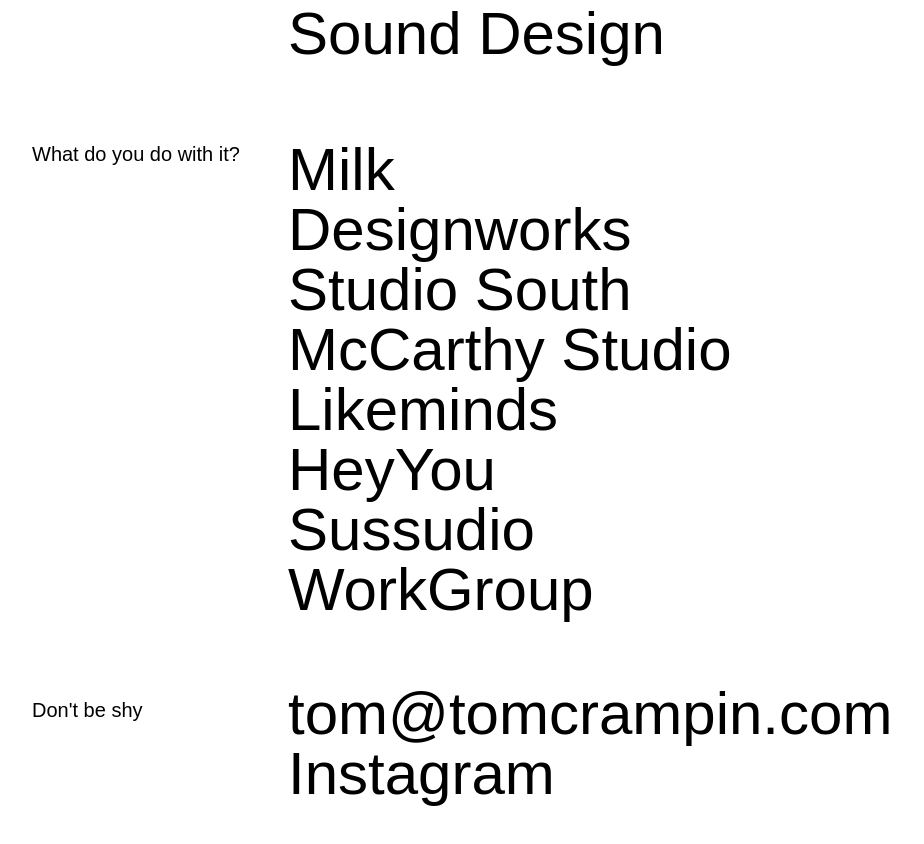
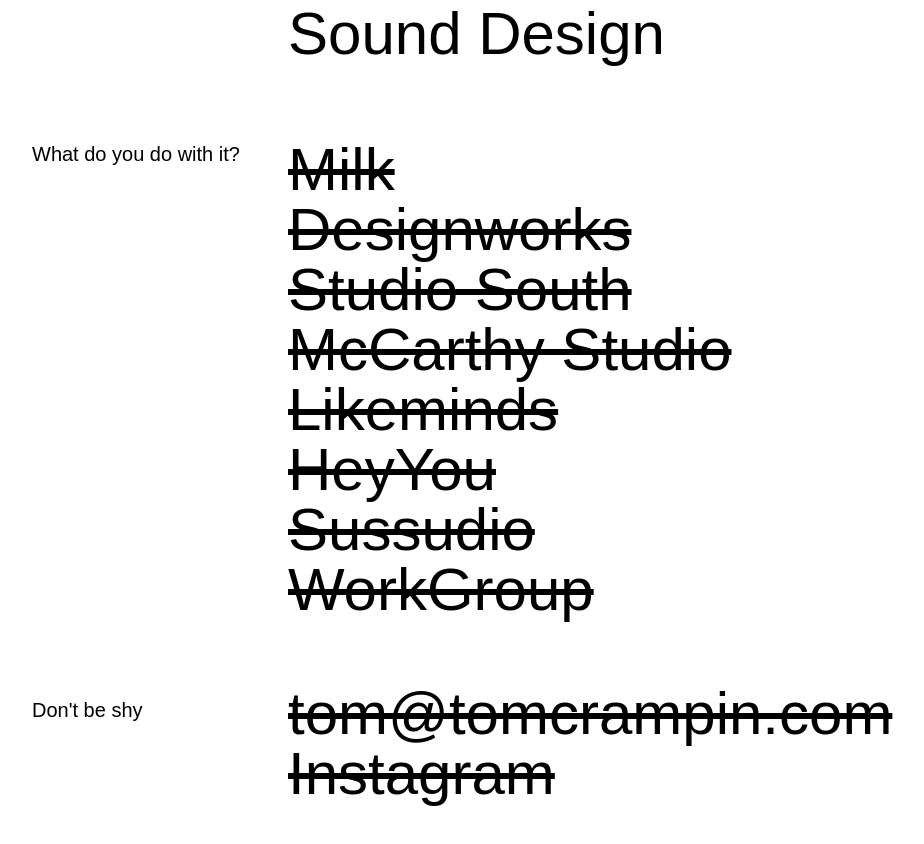
Before and after one commit to maxwellyoung/tom-crampin, a Next.js app: page /about in a window 1280 px wide. Shown: the part 1080-1924 px from the top of the page, without its empty margins (96-1020 px from the left). Built offline with nearby package versions, Linux system fonts and the light colour scheme; a web font is replaced by a local one.

Commit message:
metadata

```diff
--- a/src/app/about/page.tsx
+++ b/src/app/about/page.tsx
@@ -1,6 +1,13 @@
-'use client'
+import { Metadata } from 'next'
 
-import { motion } from 'framer-motion'
+export const metadata: Metadata = {
+	title: 'Tom Crampin | About',
+	description: 'Tom Crampin. Motion designer based in Auckland, New Zealand',
+	keywords:
+		'motion design, creative, new zealand, auckland, artist, sound design, creative',
+	creator: 'Maxwell Young',
+	referrer: 'origin-when-cross-origin',
+}
 
 export default function About() {
 	return (
@@ -8,7 +15,7 @@
 			<div className="flex  flex-col justify-center bg-white py-4 pt-28 text-black">
 				<div className="flex flex-1 flex-row justify-center   sm:mx-32 mx-4">
 					<div className="text-left">
-						<motion.div className="mt-16 flex justify-between">
+						<div className="mt-16 flex justify-between">
 							<p className="white text-md mt-3 w-3/12 sm:text-xl">
 								So, who are you?
 							</p>
@@ -22,7 +29,7 @@
 								Tom Crampin.
 							</p>
 							<hr className="mt-28 h-px border-0 bg-gray-200 dark:bg-gray-700" />
-						</motion.div>
+						</div>
 
 						<div className="mt-16 flex justify-between">
 							<p className="white text-md mt-3 w-3/12 sm:text-xl">
@@ -43,63 +50,46 @@
 								What do you do with it?
 							</p>
 							<p className="white mt-3 w-9/12 text-3xl sm:text-6xl">
-								<motion.a
-									whileHover={{ textDecoration: 'line-through' }}
-									href="https://milk.co.nz/"
-								>
+								<a className="line-through" href="https://milk.co.nz/">
 									Milk
-								</motion.a>
+								</a>
 								<br />
-								<motion.a
-									whileHover={{ textDecoration: 'line-through' }}
-									href="https://designworks.com/"
-								>
+								<a className="line-through" href="https://designworks.com/">
 									Designworks
-								</motion.a>
+								</a>
 								<br />
-								<motion.a
-									whileHover={{ textDecoration: 'line-through' }}
+								<a
+									className="line-through"
 									href="https://www.studiosouth.co.nz/"
 								>
 									Studio South
-								</motion.a>
+								</a>
 								<br />
-								<motion.a
-									whileHover={{ textDecoration: 'line-through' }}
-									href="https://www.mccarthy.studio/"
-								>
+								<a className="line-through" href="https://www.mccarthy.studio/">
 									McCarthy Studio
-								</motion.a>
+								</a>
 								<br />
-								<motion.a
-									whileHover={{ textDecoration: 'line-through' }}
+								<a
+									className="line-through"
 									href="https://www.hellolikeminds.co.nz/"
 								>
 									Likeminds
-								</motion.a>
+								</a>
 								<br />
-								<motion.a
-									whileHover={{ textDecoration: 'line-through' }}
-									href="https://heyyou.co/"
-								>
+								<a className="line-through" href="https://heyyou.co/">
 									HeyYou
-								</motion.a>
+								</a>
 								<br />
-								<motion.a
-									whileHover={{
-										textDecoration: 'line-through',
-									}}
-									href="https://sussudio.co.nz/"
-								>
+								<a className="line-through" href="https://sussudio.co.nz/">
 									Sussudio
-								</motion.a>
+								</a>
 								<br />
-								<motion.a
-									whileHover={{ textDecoration: 'line-through' }}
+								<a
+									className="line-through"
 									href="https://www.workgroupstudio.com/"
 								>
 									WorkGroup
-								</motion.a>
+								</a>
 							</p>
 							<hr className="mt-28 h-px border-0 bg-gray-200 dark:bg-gray-700" />
 						</div>
@@ -108,25 +98,19 @@
 								Don&apos;t be shy
 							</p>
 							<div className="w-9/12 ">
-								<motion.a
-									whileHover={{
-										textDecoration: 'line-through',
-									}}
-									className="white mt-3 text-xl sm:text-6xl"
+								<a
+									className="white mt-3 text-xl sm:text-6xl line-through"
 									href="mailto:tom@tomcrampin.com"
 								>
 									tom@tomcrampin.com
-								</motion.a>
+								</a>
 								<br />
-								<motion.a
-									whileHover={{
-										textDecoration: 'line-through',
-									}}
-									className="white mt-3 pb-28 text-3xl sm:text-6xl"
+								<a
+									className="white mt-3 pb-28 text-3xl sm:text-6xl line-through"
 									href="https://www.instagram.com/tomcrampin/"
 								>
 									Instagram
-								</motion.a>
+								</a>
 							</div>
 						</div>
 					</div>
--- a/src/app/layout.tsx
+++ b/src/app/layout.tsx
@@ -5,7 +5,6 @@
 import localFont from 'next/font/local'
 import { usePathname } from 'next/navigation'
 import Link from 'next/link'
-import type { Metadata } from 'next'
 import { motion } from 'framer-motion'
 
 const ppMori = localFont({ src: '/assets/PPMori.otf' })
@@ -109,8 +108,8 @@
 							onClick={() => setIsModalOpen(true)} // Open the modal by setting isModalOpen to true
 						>
 							{/* SVG lines */}
-							<line y1="3" x2="29" y2="3" stroke={color} stroke-width="6" />
-							<line y1="15" x2="29" y2="15" stroke={color} stroke-width="6" />
+							<line y1="3" x2="29" y2="3" stroke={color} strokeWidth="6" />
+							<line y1="15" x2="29" y2="15" stroke={color} strokeWidth="6" />
 						</motion.svg>
 					)}
 				</div>
--- a/src/app/page.tsx
+++ b/src/app/page.tsx
@@ -1,5 +1,17 @@
+import { Metadata } from 'next'
+
+export const metadata: Metadata = {
+	title: 'Tom Crampin | Home',
+	description: 'Tom Crampin. Motion designer based in Auckland, New Zealand',
+	keywords:
+		'motion design, creative, new zealand, auckland, artist, sound design, creative',
+	creator: 'Maxwell Young',
+	referrer: 'origin-when-cross-origin',
+}
+
 export default function Home() {
 	return (
+		<>
 			<main className="">
 				<div className="inset-0 z-[-1] fixed top-0 left-0 w-screen h-screen">
 					<video
@@ -12,5 +24,6 @@
 					/>
 				</div>
 			</main>
+		</>
 	)
 }
--- a/src/app/work/page.tsx
+++ b/src/app/work/page.tsx
@@ -1,3 +1,14 @@
+import { Metadata } from 'next'
+
+export const metadata: Metadata = {
+	title: 'Tom Crampin | Work',
+	description: 'Tom Crampin. Motion designer based in Auckland, New Zealand',
+	keywords:
+		'motion design, creative, new zealand, auckland, artist, sound design, creative',
+	creator: 'Maxwell Young',
+	referrer: 'origin-when-cross-origin',
+}
+
 export default function Work() {
 	return (
 		<>
```
Also changed, not shown: public/burger-open.svg. Lines whose indentation alone changed are shown as unchanged.
